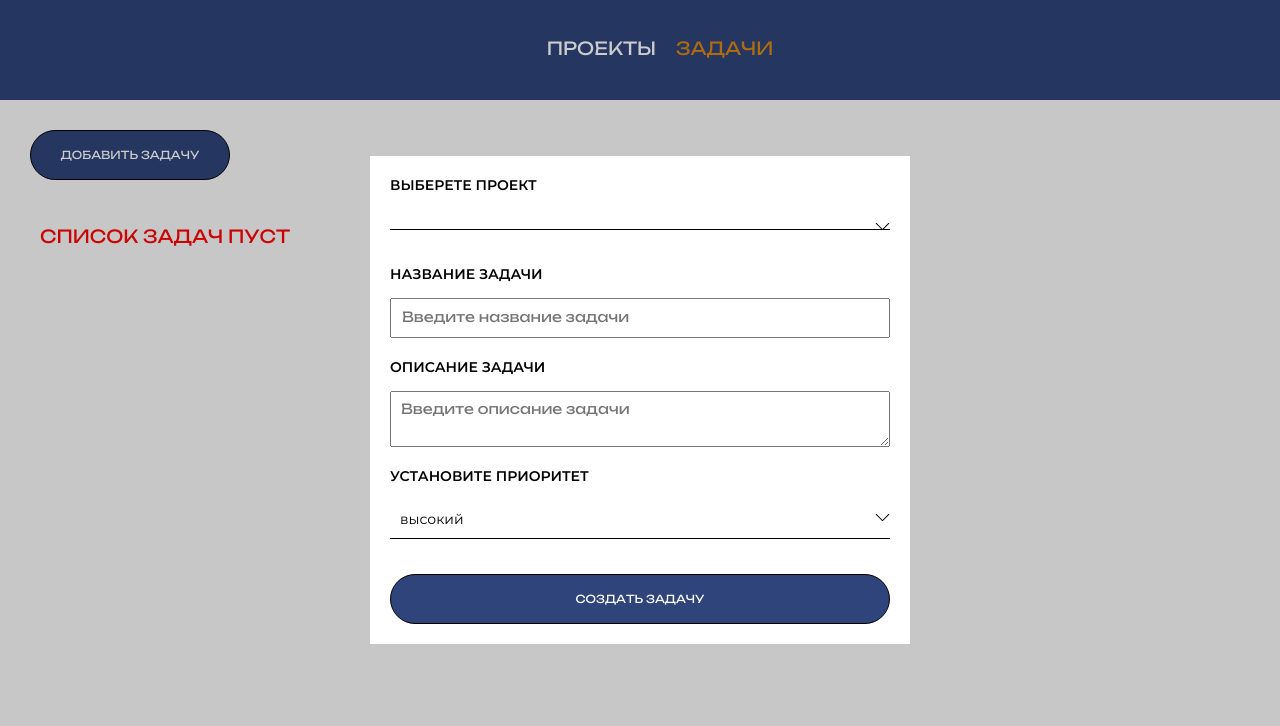
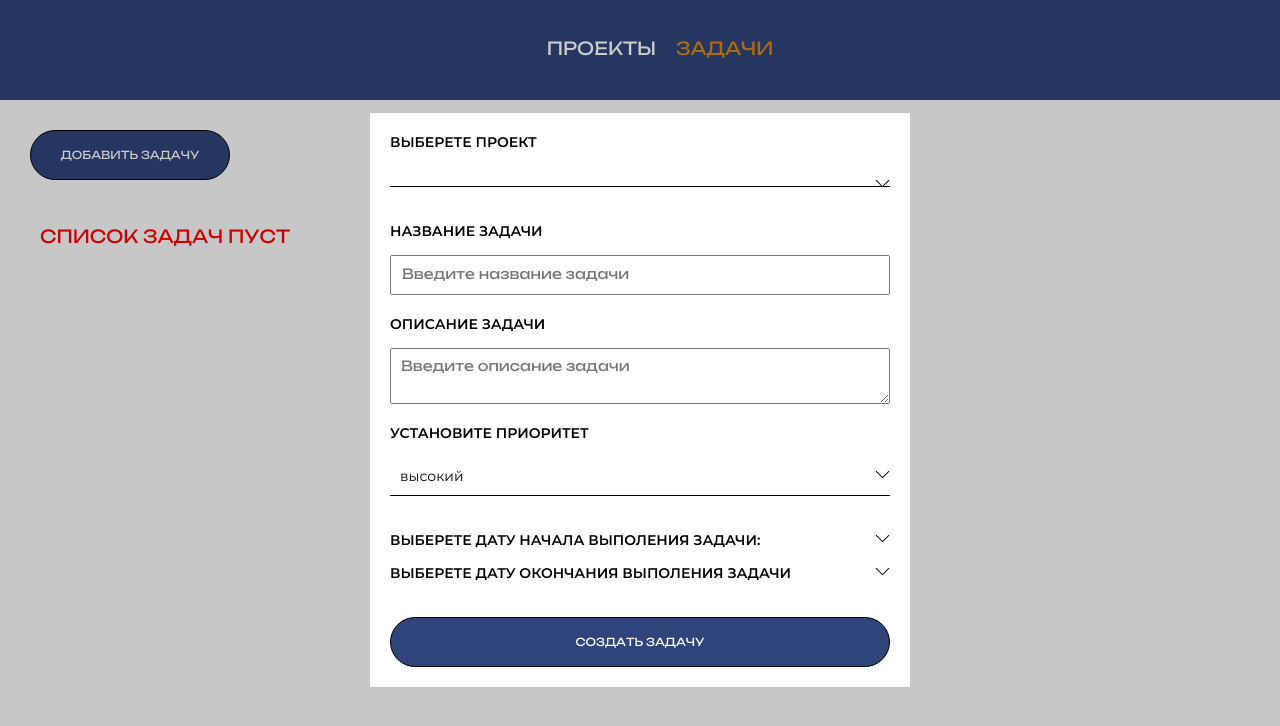
Before and after one commit to RezantsevaYana/ToDo_application, a React (Create React App) app: page /tasks in a window 1280 px wide. Both pictures are taken after a click on the button "ДОБАВИТЬ ЗАДАЧУ". Shown: the top 726 px of the page. Built offline with nearby package versions, Linux system fonts and the light colour scheme.

Commit message:
add select time for tasks

```diff
--- a/package.json
+++ b/package.json
@@ -10,6 +10,7 @@
     "@types/node": "^16.18.54",
     "@types/react": "^18.2.22",
     "@types/react-dom": "^18.2.7",
+    "moment": "^2.29.4",
     "react": "^18.2.0",
     "react-datetime": "^3.2.0",
     "react-dom": "^18.2.0",
--- a/src/components/AddTasksForm/AddTasksForm.scss
+++ b/src/components/AddTasksForm/AddTasksForm.scss
@@ -115,6 +115,29 @@
         text-transform: uppercase;
     }
 
+    &__title_date {
+        width: 100%;
+        position: relative;
+        cursor: pointer;
+    }
+
+    &__title_date::after {
+        content: '';
+        display: block;
+        background-image: url(../../images/arrow.svg);
+        background-repeat: no-repeat;
+        background-size: contain;
+        width: 15px;
+        height: 15px;
+        position: absolute;
+        top: 0;
+        right: 0;
+    }
+
+    &__title_date_open::after {
+        transform: (rotate(180deg));
+    }
+
     &__button {
         width: 100%;
         margin: 0 0 15px;
@@ -152,6 +175,15 @@
 
 }
 
+.select-date__container {
+    display: none;
+    margin-bottom: 20px;
+
+    &_open {
+        display: block;
+    }
+}
+
 
 .task-input {
     width: 100%;
--- a/src/components/AddTasksForm/AddTasksForm.tsx
+++ b/src/components/AddTasksForm/AddTasksForm.tsx
@@ -6,6 +6,8 @@ import { ProjectType } from '../ProjectsList/ProjectsList';
 import { priorityList, currentDate, formateDate } from '../../util';
 import { v1 } from 'uuid';
 import { addTask } from '../../store/application/action';
+import Datetime from 'react-datetime';
+
 
 type PropsType = {
   isOpen: boolean
@@ -19,12 +21,39 @@ function AddTaskForm(props: PropsType) {
   const selectPriority: RefObject<HTMLButtonElement> = useRef(null);
   const [projectsOpen, setProjectsOpen] = useState(false);
   const [priotityOpen, setPriotityOpen] = useState(false);
+  const [startDateOpen, setStartDateOpen] = useState(false);
+  const [endDateOpen, setEndDateOpen] = useState(false);
   const [name, setName] = useState('');
   const [description, setDescription] = useState('');
-  const [error, setError] = useState<string | null>(null)
+  const [error, setError] = useState<string | null>(null);
+  const [dateError, setDateError] = useState<string | null>(null);
+
+  const [startTime, setStartTime] = useState('');
+  const [endTime, setEndTime] = useState('');
 
 
+  const handleStartTimeChange = (moment: any) => {
+    setStartTime(moment.format("MM.DD.YYYY"));
+  };
+
+  const handleEndTimeChange = (moment: any) => {
+    setEndTime(moment.format("MM.DD.YYYY"));
+  };
+
+
+  const calculateDifTime = (start: string, end: string) => {
+    const startDate = new Date(Date.parse(start));
+    const endDate = new Date(Date.parse(end));
+    const timeDiff = endDate.getTime() - startDate.getTime();
+
+    const daysDiff = Math.ceil(timeDiff / (1000 * 3600 * 24));
+
+    return daysDiff;
+  }
+
   const handleCreateTask = () => {
+    const startDate = new Date(Date.parse(startTime));
+    const endDate = new Date(Date.parse(endTime));
     let priority;
 
     if (selectPriority.current?.textContent === 'высокий') {
@@ -43,9 +72,9 @@ function AddTaskForm(props: PropsType) {
       id: v1(),
       title: name,
       description: description,
-      startDate: formateDate(currentDate),
-      finalDate: null,
-      deltaDay: null,
+      startDate: startTime,
+      finalDate: endTime,
+      deltaDay: calculateDifTime(startTime, endTime),
       status: 'queue',
       projects: {
         id: selectProject.current?.id,
@@ -59,16 +88,27 @@ function AddTaskForm(props: PropsType) {
       return;
     }
 
+    if (endDate.getTime() < startDate.getTime()) {
+      setDateError("Дата окончания не может быть раньше даты начала");
+      return;
+    }
+
+
     dispatch(addTask(task));
 
     setName('');
     setDescription('');
     setError('');
     setProjectsOpen(false);
-    setPriotityOpen(false)
+    setPriotityOpen(false);
+    setDateError('')
+    setEndDateOpen(false);
+    setStartDateOpen(false);
+    setStartTime('');
+    setEndTime('');
 
 
-    handleClosePopup()
+    handleClosePopup();
   }
 
   const handleClosePopup = () => {
@@ -100,6 +140,14 @@ function AddTaskForm(props: PropsType) {
 
   const onChangeNameHandler = (e: ChangeEvent<HTMLInputElement>) => { setName(e.target.value) };
   const onChangeDescriptionHandler = (e: ChangeEvent<HTMLTextAreaElement>) => { setDescription(e.target.value) };
+
+  const handleToggleStartDateContainer = () => {
+    setStartDateOpen(!startDateOpen);
+  }
+
+  const handleToggleEndDateContainer = () => {
+    setEndDateOpen(!endDateOpen);
+  }
 
 
   return (
@@ -151,6 +199,19 @@ function AddTaskForm(props: PropsType) {
           </ul>
         </div>
 
+        <div className="select-list__container">
+          <label className={`select-list__title select-list__title_date ${startDateOpen? 'select-list__title_date_open' : ''}`} onClick={handleToggleStartDateContainer}>Выберете дату начала выполения задачи:</label>
+          <div className={`select-date__container ${startDateOpen ? 'select-date__container_open' : ''}`}>
+            <Datetime value={startTime} onChange={handleStartTimeChange} dateFormat="DD.MM.YYYY" />
+          </div>
+          <label className={`select-list__title select-list__title_date ${endDateOpen? 'select-list__title_date_open' : ''}`} onClick={handleToggleEndDateContainer}>Выберете дату окончания выполения задачи</label>
+          <div className={`select-date__container ${endDateOpen ? 'select-date__container_open' : ''}`}>
+            <Datetime value={endTime} onChange={handleEndTimeChange} dateFormat="DD.MM.YYYY" />
+          </div>
+          {dateError && <span className="span-error">{dateError}</span>}
+        </div>
+
+
         <button className="popup__button" onClick={handleCreateTask}>создать задачу</button>
       </div>
     </section>
--- a/src/components/Task/Task.tsx
+++ b/src/components/Task/Task.tsx
@@ -70,7 +70,7 @@ function Task(props: PropsType) {
       <div className='task__dates'>
         <p className='task__date'>дата создания: {props.task.startDate}</p>
         <p className='task__date'>дата окончания: {props.task.finalDate}</p>
-        <p className='task__date'>время в работе: {props.task.deltaDay}</p>
+        <p className='task__date'>время в работе: {props.task.deltaDay} дней</p>
       </div>
 
       <div className='task__info'>
```
Also changed, not shown: 1 other file (tests, documents, lock files or other folders).
